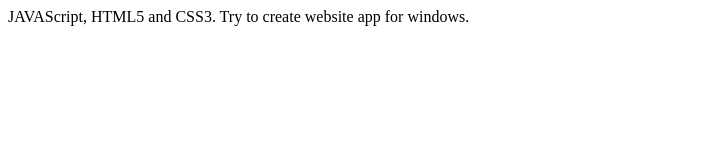
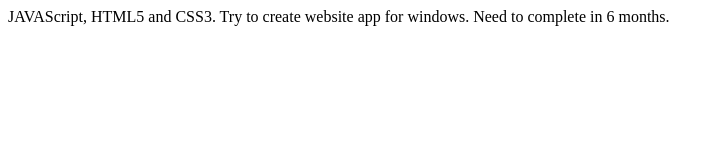
Before and after one commit to deepakthakur73/UI_development, a plain HTML site: page index.html in a window 1280 px wide. Shown: the whole page, without its empty margins (0-724 px from the left). Drawn offline with Linux system fonts and the light colour scheme.

Commit message:
Update index.html
Test PR

```diff
--- a/index.html
+++ b/index.html
@@ -9,5 +9,6 @@
 <body>
     JAVAScript, HTML5 and CSS3.
     Try to create website app for windows.
+    Need to complete in 6 months.
 </body>
 </html>
```
